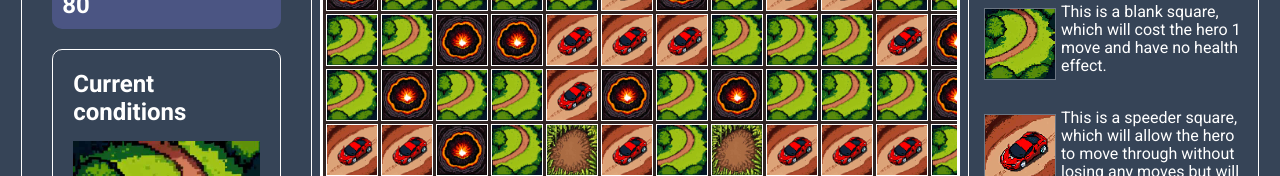
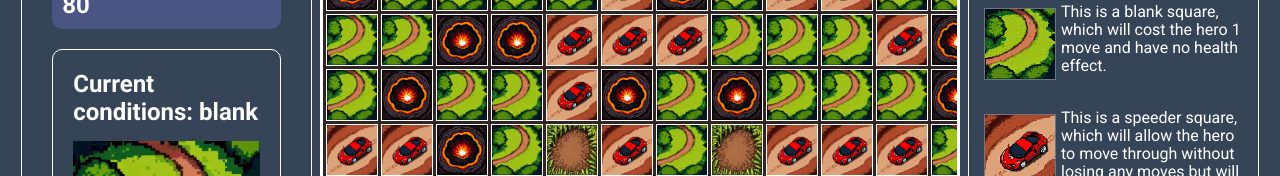
Before and after one commit to douglasgrim/lava-dodger-24, a React (Create React App) app: page /interactive in a window 1280 px wide. Shown: the part 480-656 px from the top of the page. Built offline with nearby package versions, Linux system fonts and the light colour scheme; a web font is replaced by a local one.

Commit message:
added name to conditions

```diff
--- a/src/webview/components/HeroStatsDisplay.tsx
+++ b/src/webview/components/HeroStatsDisplay.tsx
@@ -23,7 +23,7 @@
       <Gauge title="Moves remaining" value={heroStatus.moves} maxValue={450} />
       <Gauge title="Moves from home: " value={movesFromHome} maxValue={100} forceColor="white" showScale={false} />
       <div className="terrain-info">
-        <h2>Current conditions</h2>
+        <h2>Current conditions: {image}</h2>
         <img className="terrain-image" src={getImage(image)} />
         <h2>Cost: {movesCost} moves / {healthCost} health</h2>
       </div>
```
